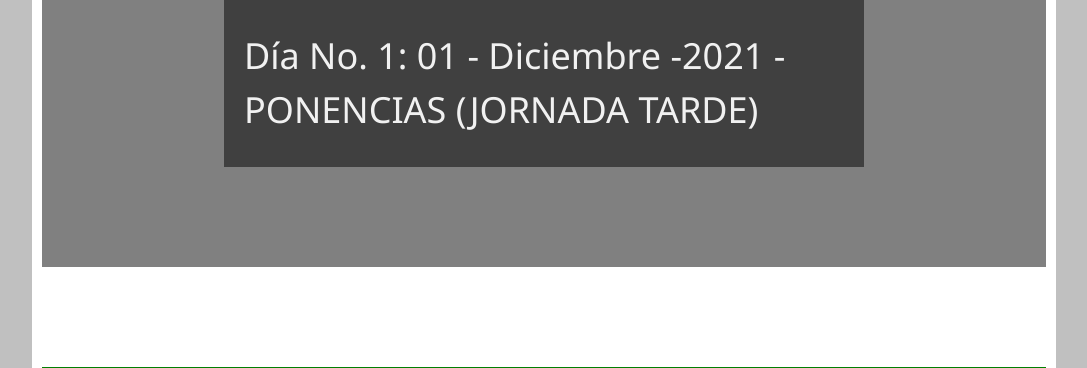
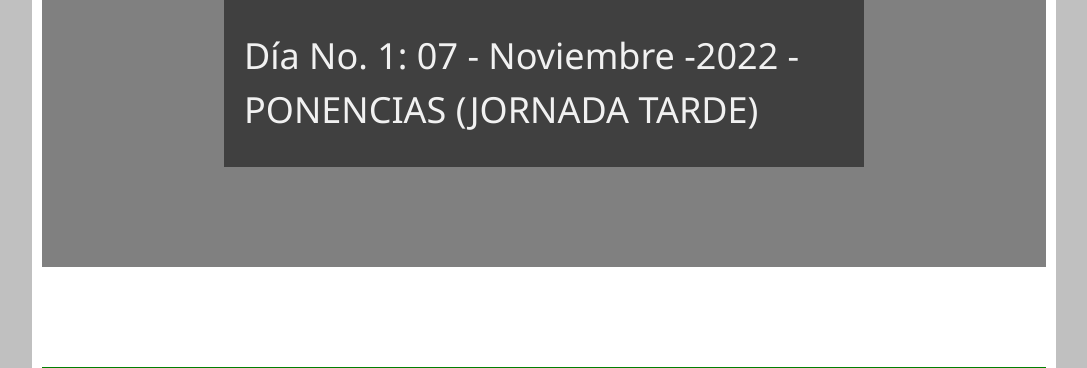
Before and after one commit to educaysoft/congresoutlvte, a PHP site: page /congresoutlvte-evento.php in a window 1280 px wide. Shown: the part 1893-2261 px from the top of the page, without its empty margins (96-1183 px from the left). Run offline with PHP 8.4, Linux system fonts and the light colour scheme; data that the repository does not hold is empty.

Commit message:
videos final

```diff
--- a/congresoutlvte-evento.php
+++ b/congresoutlvte-evento.php
@@ -26,17 +26,15 @@ include("head.php");
 <div class="delimitador">
 <div class="contenedor">
 <center>
-<iframe id="idiframe" id="idiframe" src="https://www.youtube.com/embed/qKRjJPqFyoo?autoplay=0"></iframe>
+<iframe id="idiframe" id="idiframe" src="https://www.youtube.com/embed/MyiqQh81wNg?autoplay=0"></iframe>
 </center>
 </div>
 <div class="content" >
-  <h1>Día No. 1: 01 - Diciembre -2021 -  INAUGURACIÓN</h1>
+  <h1>Día No. 1: 07 - noviembre -2022 -  INAUGURACIÓN Y PONENCIAS</h1>
 </div>
 </div>
 
 </div>
-
-
 
 
 
@@ -56,7 +54,7 @@ include("head.php");
 </center>
 </div>
 <div class="content" >
-  <h1>Día No. 1: 01 - Diciembre -2021  -  PONENCIAS (JORNADA TARDE) </h1>
+  <h1>Día No. 1: 07 - Noviembre -2022  -  PONENCIAS (JORNADA TARDE) </h1>
 </div>
 </div>
 
```
